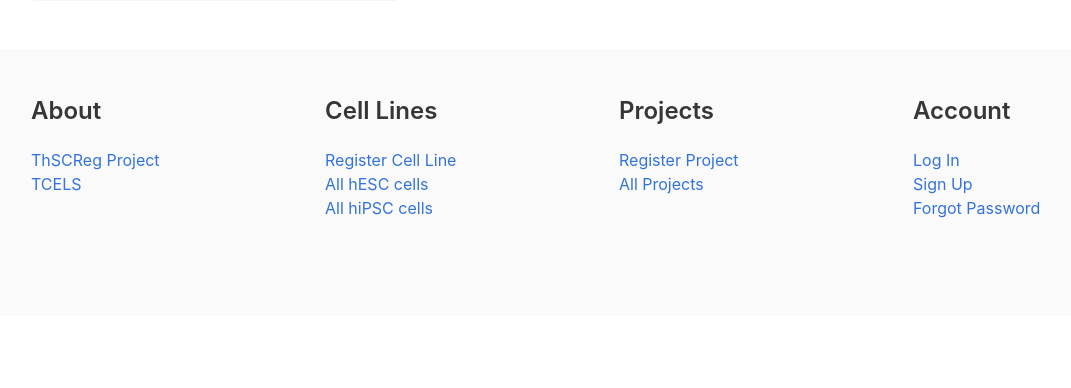
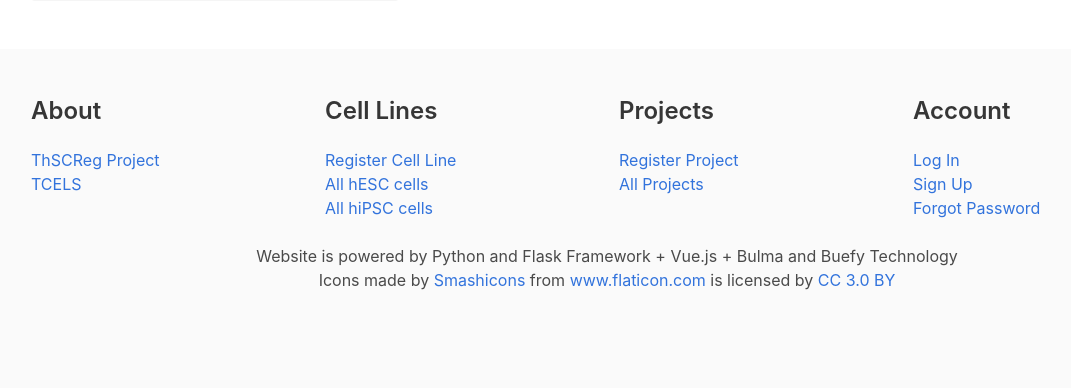
Before and after one commit to likit/thaiscreg2019, a Flask app: page / in a window 1280 px wide. Shown: the part 1348-1736 px from the top of the page, without its empty margins (33-1104 px from the left). Before the commit the page ends 1566 px from the top, so only its background shows below. Run offline with Flask 2, Linux system fonts and the light colour scheme; data that the repository does not hold is empty; some libraries are stand-ins or nearby versions.

Commit message:
added credits to the footer

```diff
--- a/app/templates/base.html
+++ b/app/templates/base.html
@@ -61,6 +61,14 @@
                 </p>
             </div>
         </div>
+        <div class="columns">
+            <div class="column has-text-centered">
+                <p>
+                    Website is powered by Python and Flask Framework + Vue.js + Bulma and Buefy Technology
+                </p>
+                <div>Icons made by <a href="https://www.flaticon.com/<?=_('authors').'/'?>smashicons" title="Smashicons">Smashicons</a> from <a href="https://www.flaticon.com/" 		    title="Flaticon">www.flaticon.com</a> is licensed by <a href="http://creativecommons.org/licenses/by/3.0/" 		    title="Creative Commons BY 3.0" target="_blank">CC 3.0 BY</a></div>
+            </div>
+        </div>
     </div>
 </footer>
 {% block scripts %}
```
